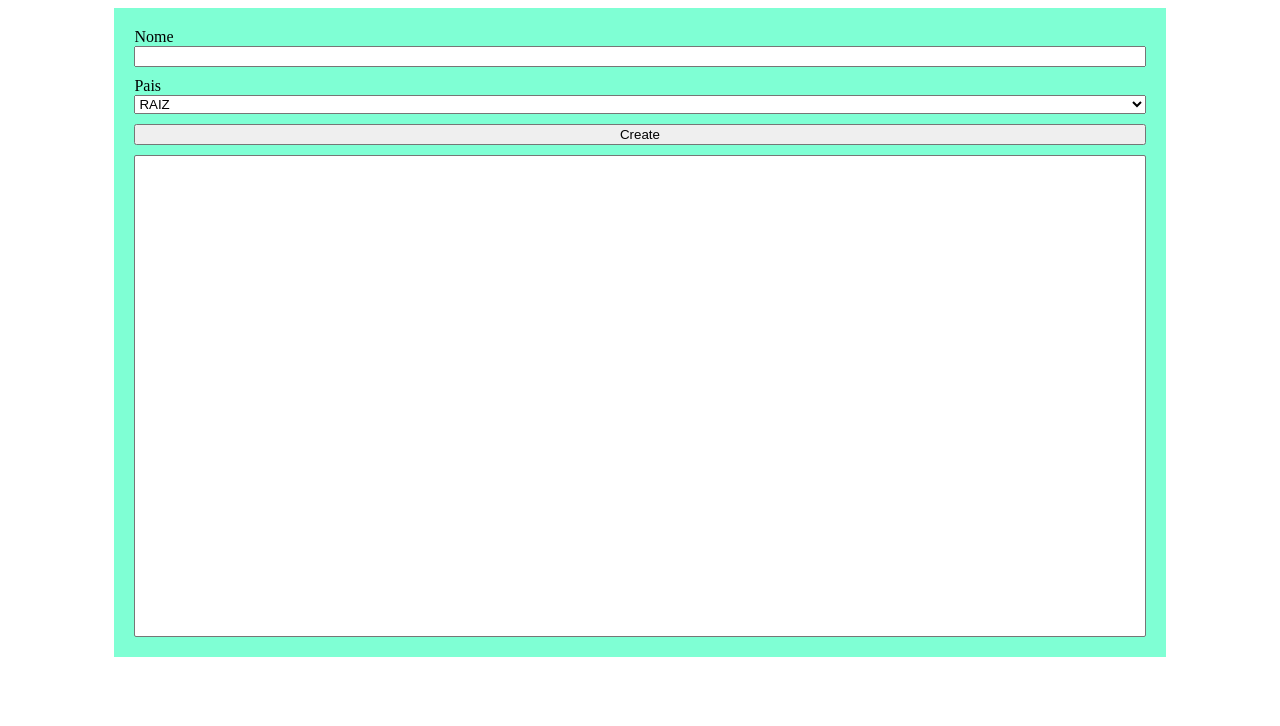
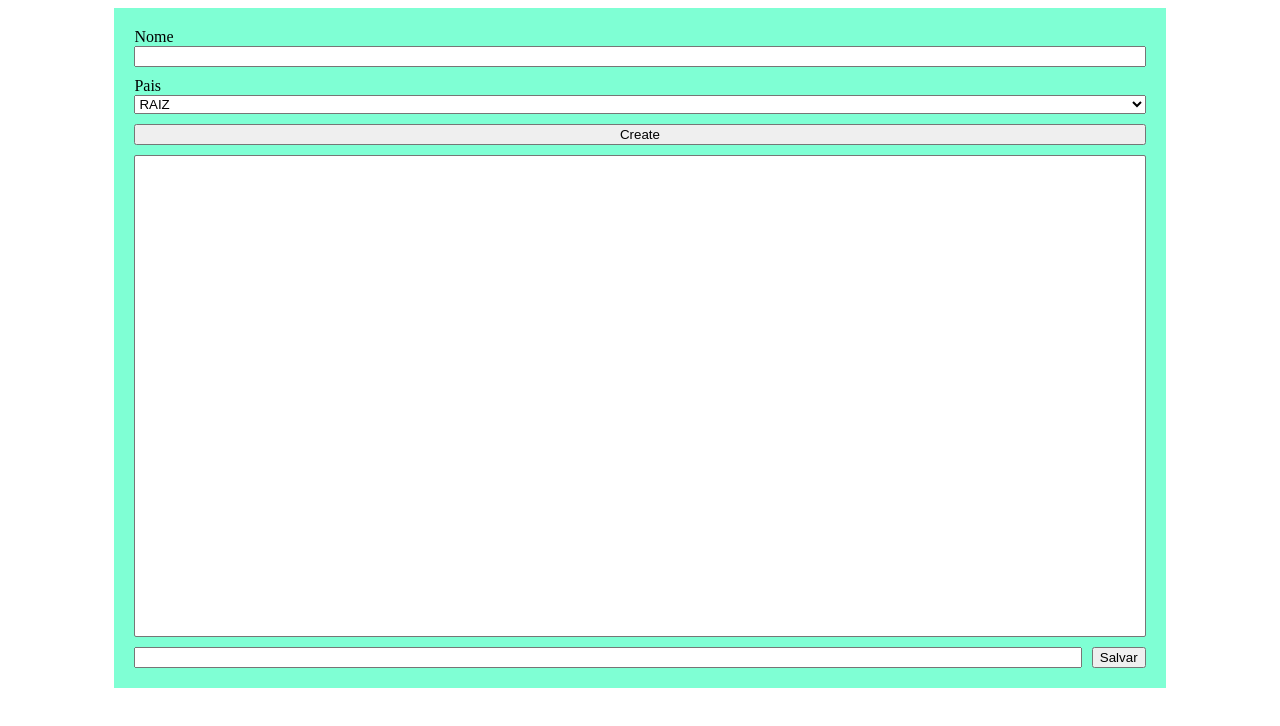
Before and after one commit to talesCPV/js-ia, a plain HTML site: page index.html in a window 1280 px wide. Drawn offline with Linux system fonts and the light colour scheme.

Commit message:
by_script

```diff
--- a/index.html
+++ b/index.html
@@ -23,6 +23,11 @@
             box-sizing: border-box;
         }
 
+        .bottom{
+            display: flex;
+            gap: 10px;
+            margin-top: 10px;
+        }
 
     </style>
 </head>
@@ -43,7 +48,10 @@
             <select id="cmbId" size="30"></select>
         </div>
 
-
+        <div class="bottom">
+            <input type="text" id="iaValue">
+            <button id="btnSalvar">Salvar</button>
+        </div>
 
 
     </div>
@@ -54,16 +62,13 @@
 
     class Neuronio{
         constructor(N,P=''){
-
             this.name = P=='' ? N : N +'-'+P.name
             this.parent = P=='' ? null : P
             this.child = []
             this.value = 0
             this.generation = this.getGeneration(this)
             this.addChild(this)
-
         }
-
     }
 
     Neuronio.prototype.getGeneration = (N,G=0)=>{
@@ -146,6 +151,11 @@ const neuronios = []
         }
     }
 
+    document.querySelector('#cmbId').addEventListener('click',()=>{
+        const index = parseInt(document.querySelector('#cmbId').value)
+        document.querySelector('#iaValue').value = neuronios[index].value
+    })
+
     document.querySelector('#btnCreate').addEventListener('click',()=>{
 
         const name = document.querySelector('#edtName').value.trim()
```
